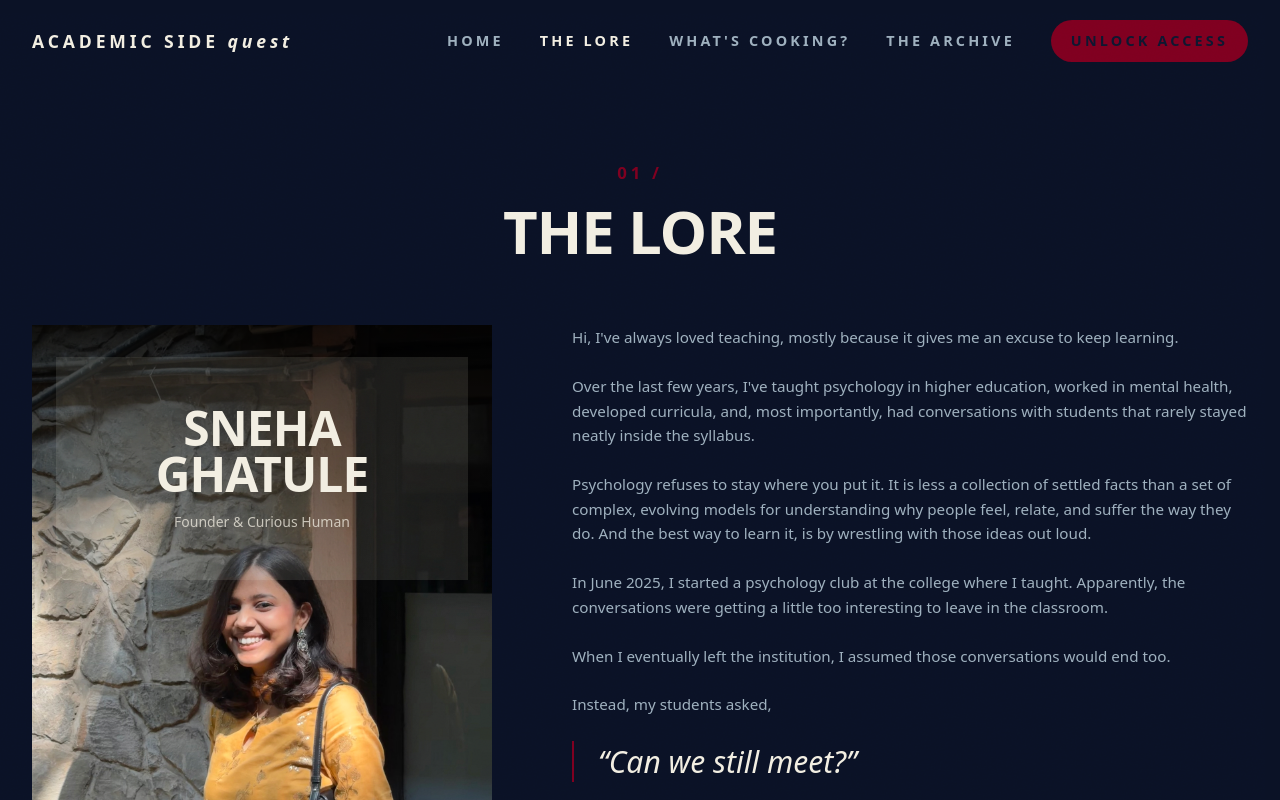
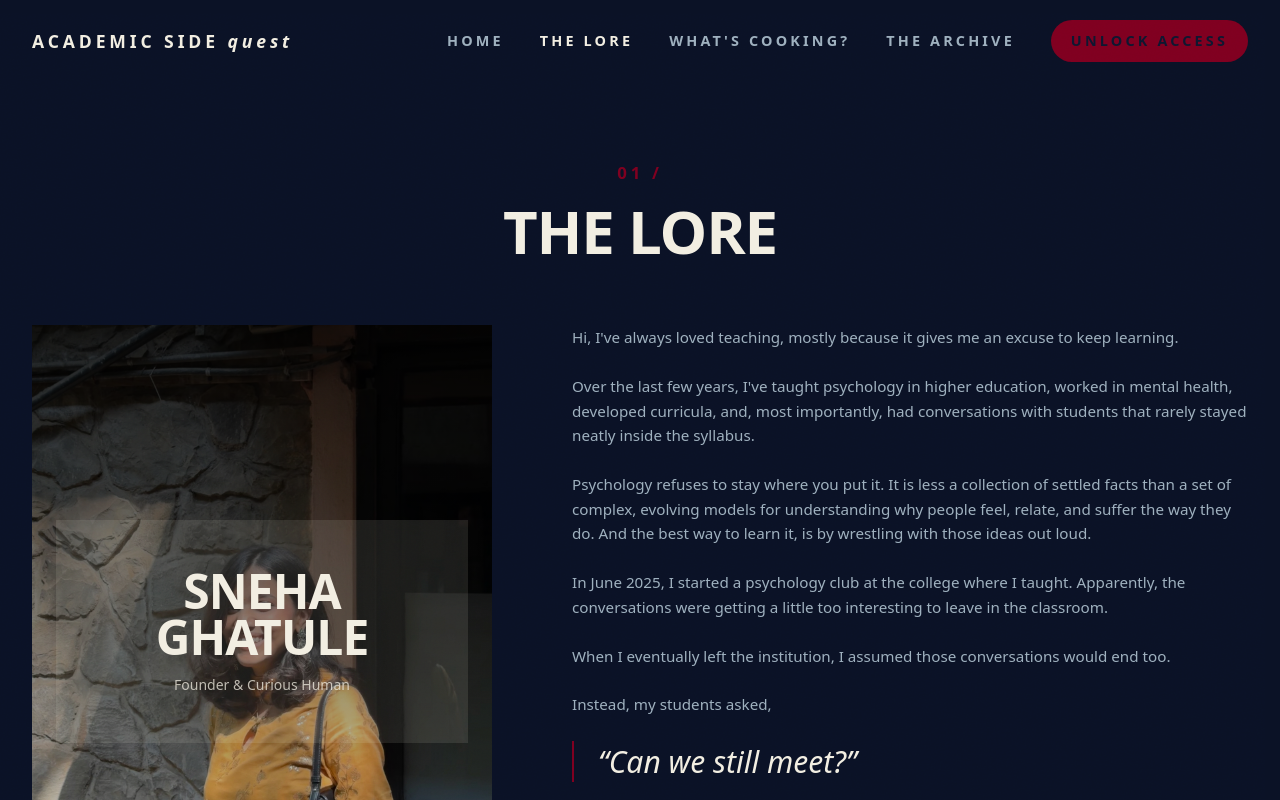
Before and after one commit to snehaghatule/academic-side-quest, a Next.js app: page /about in a window 1280 px wide. Shown: the top 800 px of the page. Built offline with nearby package versions, Linux system fonts and the light colour scheme; a web font is replaced by a local one.

Commit message:
Vertically center name box on Lore photo

```diff
--- a/src/components/sections/Founder.tsx
+++ b/src/components/sections/Founder.tsx
@@ -54,7 +54,7 @@ export function Founder() {
                     </p>
                   </div>
                 )}
-                <div className="absolute inset-x-0 top-0 flex flex-col items-center bg-gradient-to-b from-black/80 via-black/40 to-transparent px-6 pb-16 pt-8 text-center">
+                <div className="absolute inset-0 flex flex-col items-center justify-center bg-gradient-to-b from-black/80 via-black/50 to-transparent px-6 text-center">
                   <div className="bg-ink/10 px-6 py-12">
                     <p className="display text-4xl font-bold uppercase leading-[0.95] tracking-[-0.01em] text-ink sm:text-5xl">
                       {founder.name}
```
